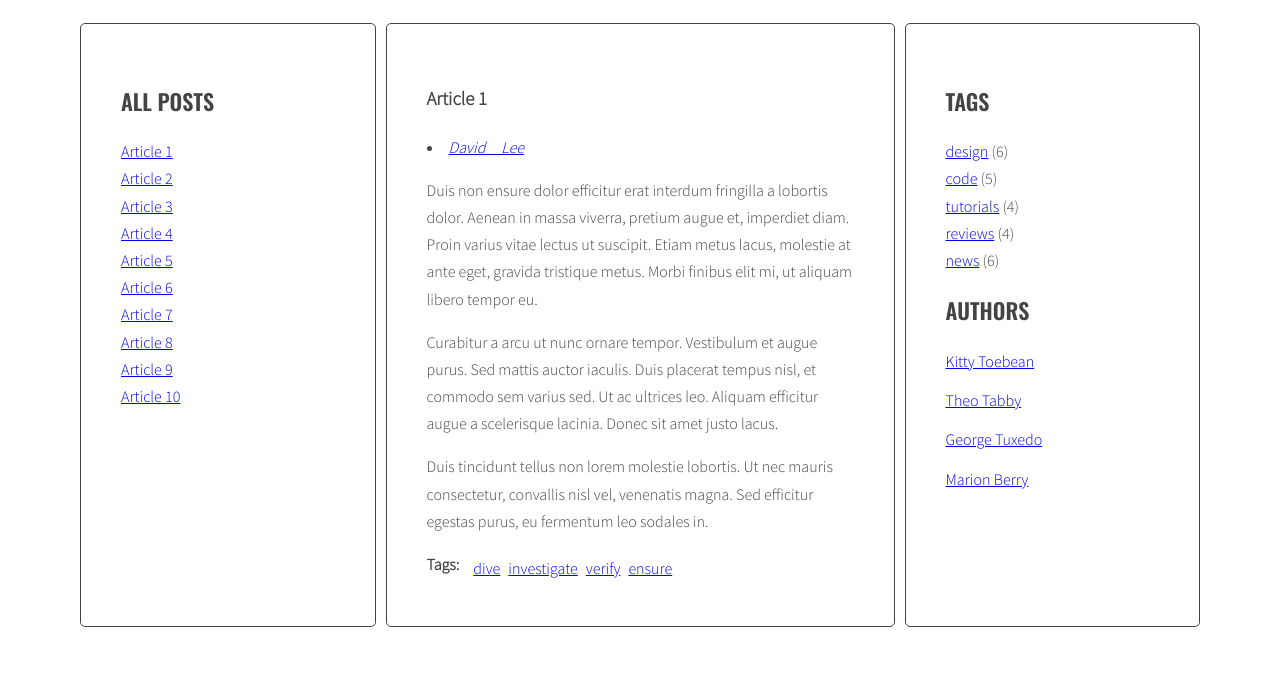
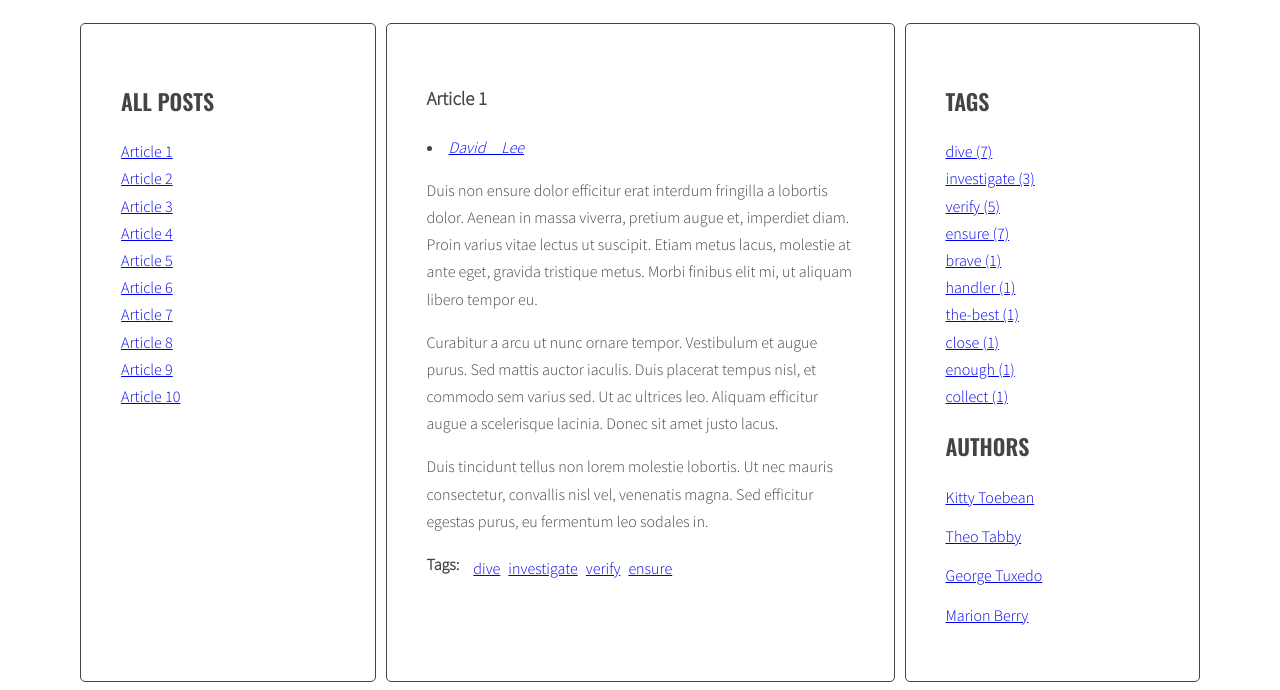
Before and after one commit to xek2137/Blog, a website: page index.html in a window 1280 px wide. Shown: the part 220-910 px from the top of the page. Before the commit the page ends 855 px from the top, so only its background shows below. Drawn offline with nearby package versions, Linux system fonts and the light colour scheme.

Commit message:
7.3 only tags

```diff
--- a/index.html
+++ b/index.html
@@ -249,11 +249,6 @@
                 <aside class="sidebar">
                     <h2 class="section-title">Tags</h2>
                     <ul class="list tags">
-                        <li><a href="#">design</a> <span>(6)</span></li>
-                        <li><a href="#">code</a> <span>(5)</span></li>
-                        <li><a href="#">tutorials</a> <span>(4)</span></li>
-                        <li><a href="#">reviews</a> <span>(4)</span></li>
-                        <li><a href="#">news</a> <span>(6)</span></li>
                     </ul>
                     <h2 class="section-title">Authors</h2>
                     <ul class="list authors">
--- a/js/script.js
+++ b/js/script.js
@@ -6,7 +6,8 @@
         optTitleSelector = '.post-title',
         optTitleListSelector = '.titles',
         optArticleTagsSelector = '.post-tags .list',
-        optArticleAuthorSelector = '.post-author';
+        optArticleAuthorSelector = '.post-author',
+        optTagsListSelector = '.tags.list';
 
     const titleClickHandler = function (event) {
         event.preventDefault();
@@ -54,7 +55,7 @@
     generateTitleLinks();
 
     const generateTags = function () {
-
+        let allTags = {};
         const articles = document.querySelectorAll(optArticleSelector);
         for (let article of articles) {
 
@@ -66,9 +67,23 @@
 
                 const linkHTML = '<li><a href="#tag-' + tag + '"><span>' + tag + '</span></a></li>';
                 html = html + linkHTML;
+                if(!allTags[tag]) {
+
+                    allTags[tag] = 1;
+                }
+                else {
+                    allTags[tag]++;
+                }
             }
             wrapperTags.innerHTML = html;
         }
+
+        const tagList = document.querySelector(optTagsListSelector);
+        let allTagsHTML = '';
+        for (let tag in allTags) {
+            allTagsHTML += '<li><a href="#tag-' + tag + '">' + tag + ' (' + allTags[tag] + ') ' + '</a></li>';
+        }
+        tagList.innerHTML = allTagsHTML;
     };
     generateTags();
 
```
